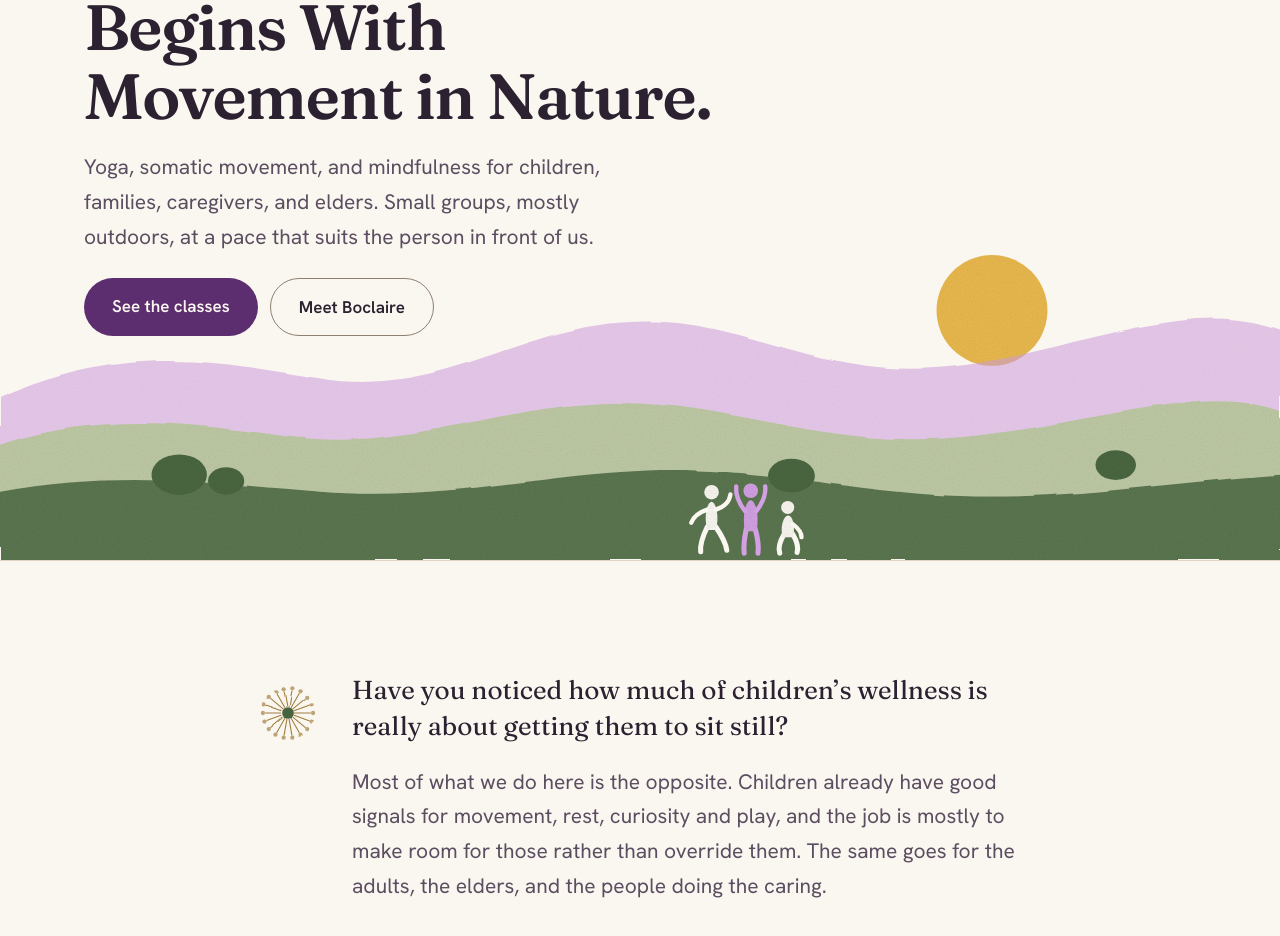
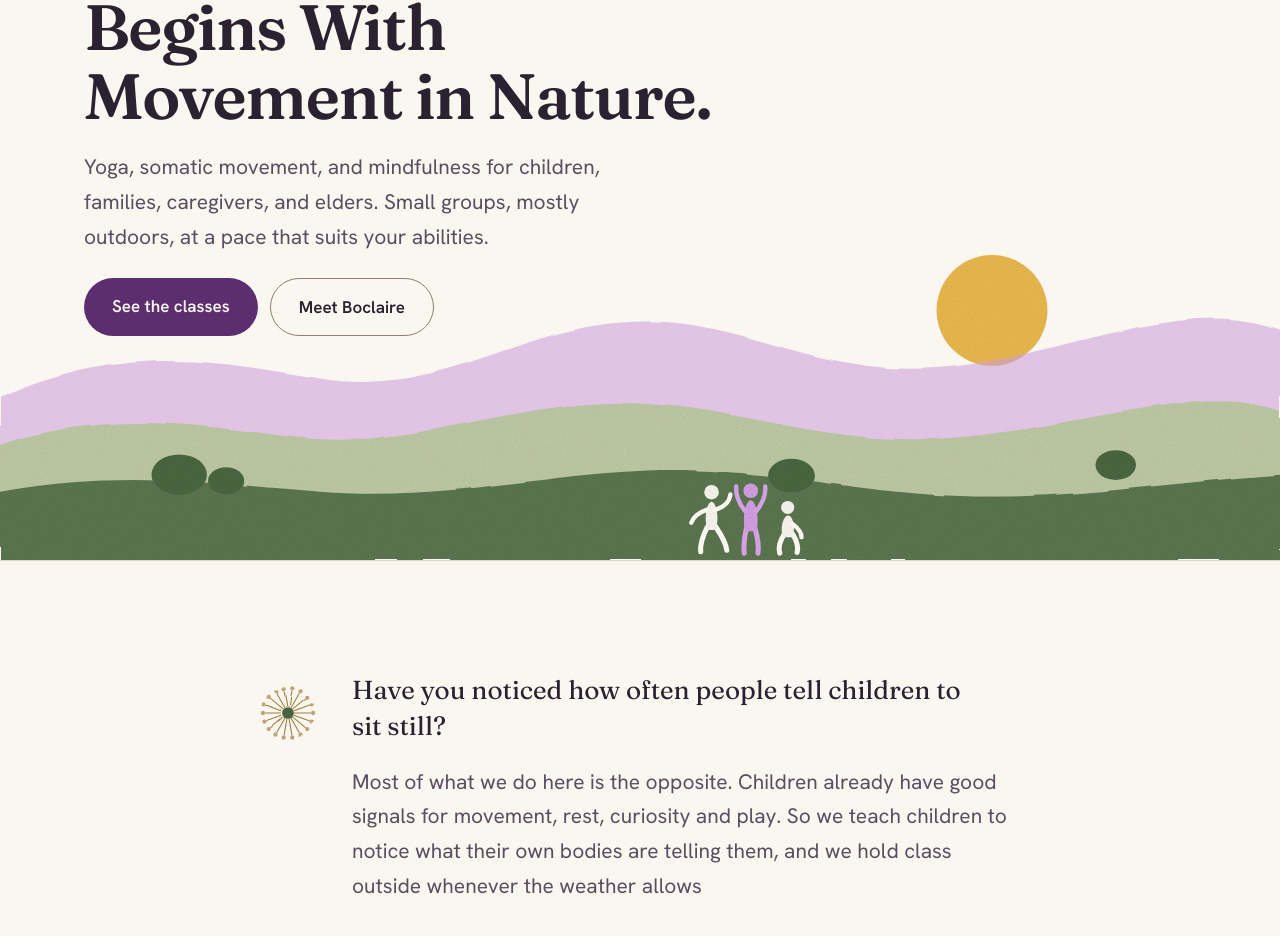
Before and after one commit to ndxtraders/True-Wellness, a Next.js app: page / in a window 1280 px wide. Shown: the part 190-1126 px from the top of the page. Built offline with nearby package versions, Linux system fonts and the light colour scheme.

Commit message:
Revise text for clarity and inclusivity
Updated text to improve clarity and inclusivity.

```diff
--- a/src/app/page.tsx
+++ b/src/app/page.tsx
@@ -76,7 +76,7 @@ export default function HomePage() {
           <h1 className="max-w-3xl text-display text-ink">True Wellness Begins With Movement in Nature.</h1>
           <p className="mt-5 max-w-xl text-body-lg text-ink-muted">
             Yoga, somatic movement, and mindfulness for children, families, caregivers, and elders.
-            Small groups, mostly outdoors, at a pace that suits the person in front of us.
+            Small groups, mostly outdoors, at a pace that suits your abilities.
           </p>
           <div className="mt-6 flex flex-wrap gap-3">
             <Link
@@ -106,14 +106,12 @@ export default function HomePage() {
             <SeedHead className="mt-2 hidden h-16 w-16 shrink-0 sm:block" />
             <div>
               <p className="font-display text-h4 leading-snug text-ink">
-                Have you noticed how much of children&rsquo;s wellness is really about getting them
-                to sit still?
+                Have you noticed how often people tell children to sit still?
               </p>
               <p className="mt-5 text-body-lg text-ink-muted">
                 Most of what we do here is the opposite. Children already have good signals for
-                movement, rest, curiosity and play, and the job is mostly to make room for those
-                rather than override them. The same goes for the adults, the elders, and the
-                people doing the caring.
+                movement, rest, curiosity and play. So we teach children to notice what their own
+                bodies are telling them, and we hold class outside whenever the weather allows
               </p>
             </div>
           </div>
```
